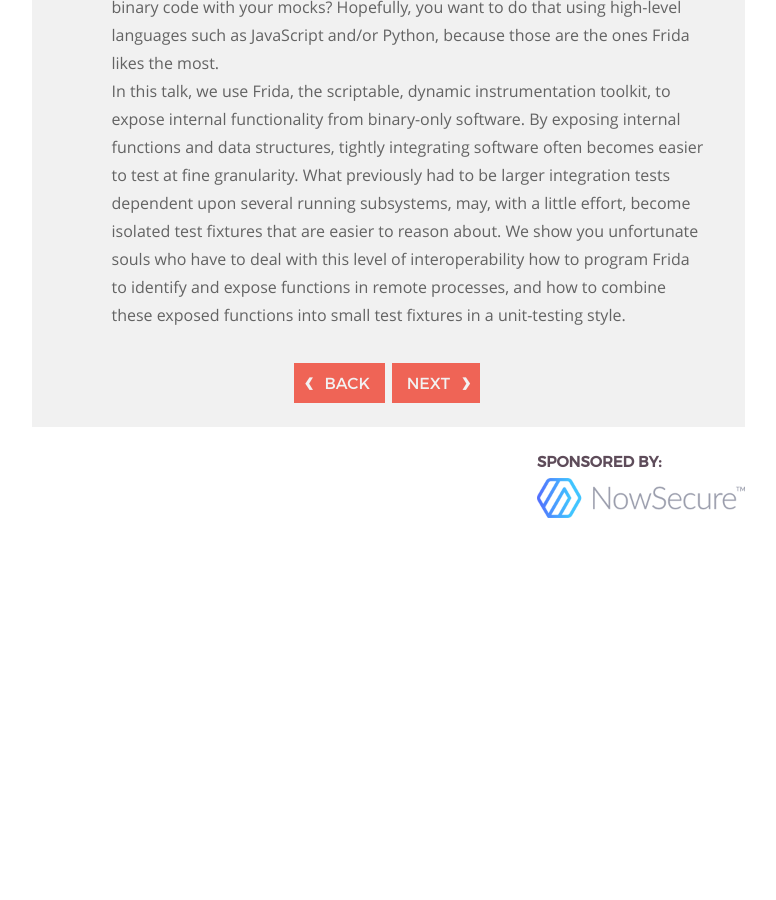
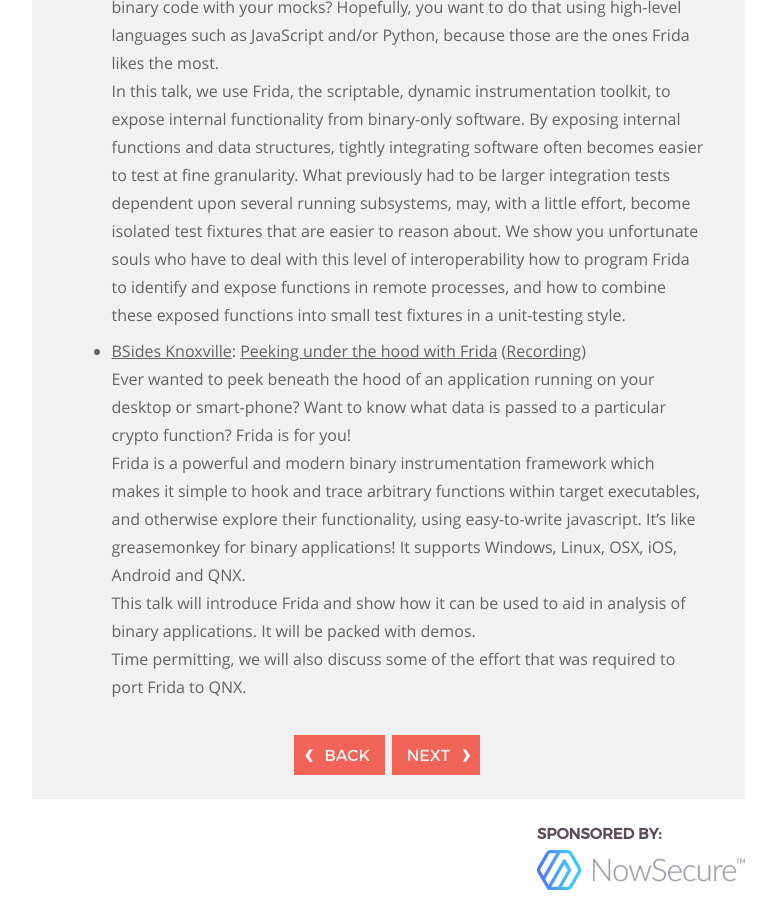
Before and after one commit to frida/frida-website, a Jekyll site: the page built from _docs/presentations.md, in a window 1280 px wide and 900 px high, scrolled down 2764 px. Shown: the whole window, without its empty margins (364-1140 px from the left). Built offline with Jekyll 4.4.1, drawn with Linux system fonts in a browser that asks for light colours; before the commit the page ends 3292 px from its top, so only the background shows below that.

Commit message:
Add Sam's presentation to the “Presentations” page

```diff
--- a/_docs/presentations.md
+++ b/_docs/presentations.md
@@ -138,3 +138,23 @@ material becomes available, we will try to put it here.
   have to deal with this level of interoperability how to program Frida to identify and expose
   functions in remote processes, and how to combine these exposed functions into small test fixtures
   in a unit-testing style.
+
+- [BSides Knoxville](https://bsidesknoxville.com/):
+  [Peeking under the hood with Frida](http://bsidesknoxville2016.sched.org/event/6tCd/peeking-under-the-hood-with-frida)
+  ([Recording](https://youtu.be/RINNW4xOWL8))
+
+  Ever wanted to peek beneath the hood of an application running on your desktop
+  or smart-phone? Want to know what data is passed to a particular crypto
+  function? Frida is for you!
+
+  Frida is a powerful and modern binary instrumentation framework which makes it
+  simple to hook and trace arbitrary functions within target executables, and
+  otherwise explore their functionality, using easy-to-write javascript. It's
+  like greasemonkey for binary applications! It supports Windows, Linux, OSX,
+  iOS, Android and QNX.
+
+  This talk will introduce Frida and show how it can be used to aid in analysis
+  of binary applications. It will be packed with demos.
+
+  Time permitting, we will also discuss some of the effort that was required to
+  port Frida to QNX.
```
